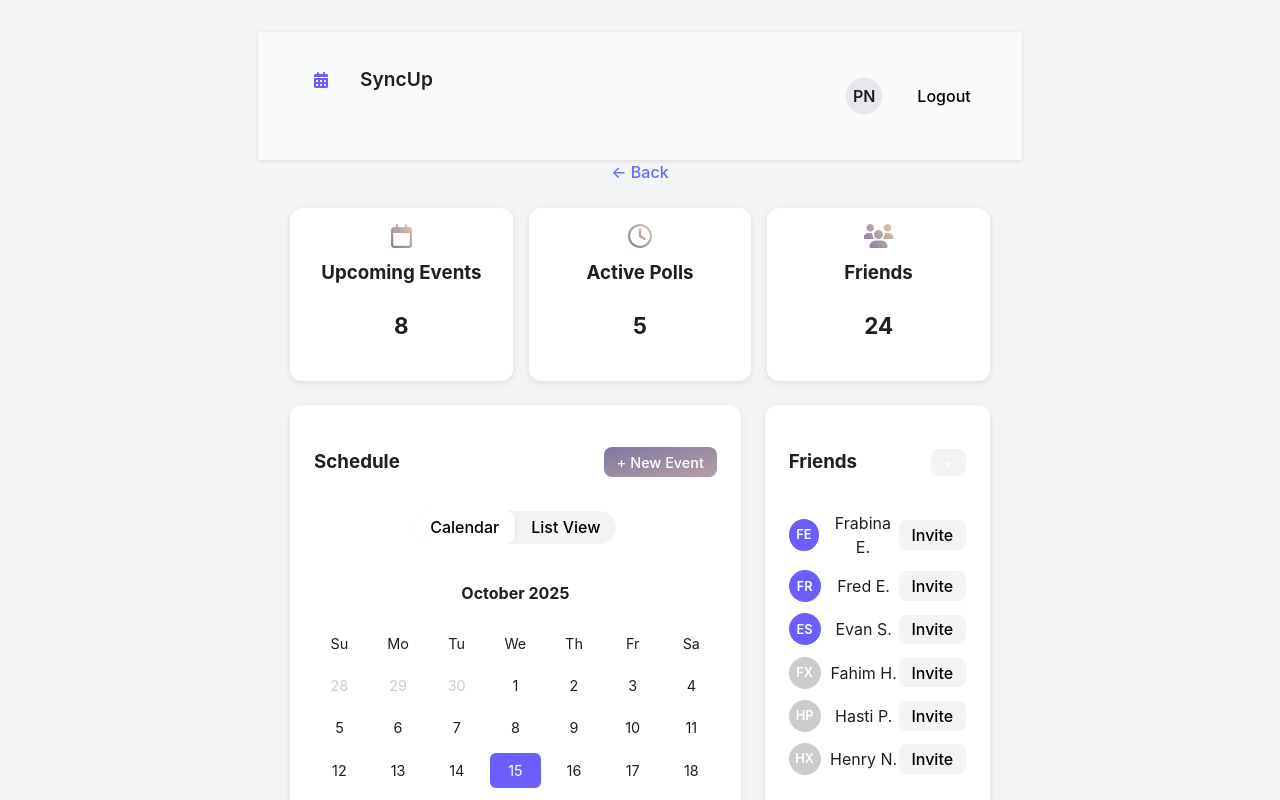
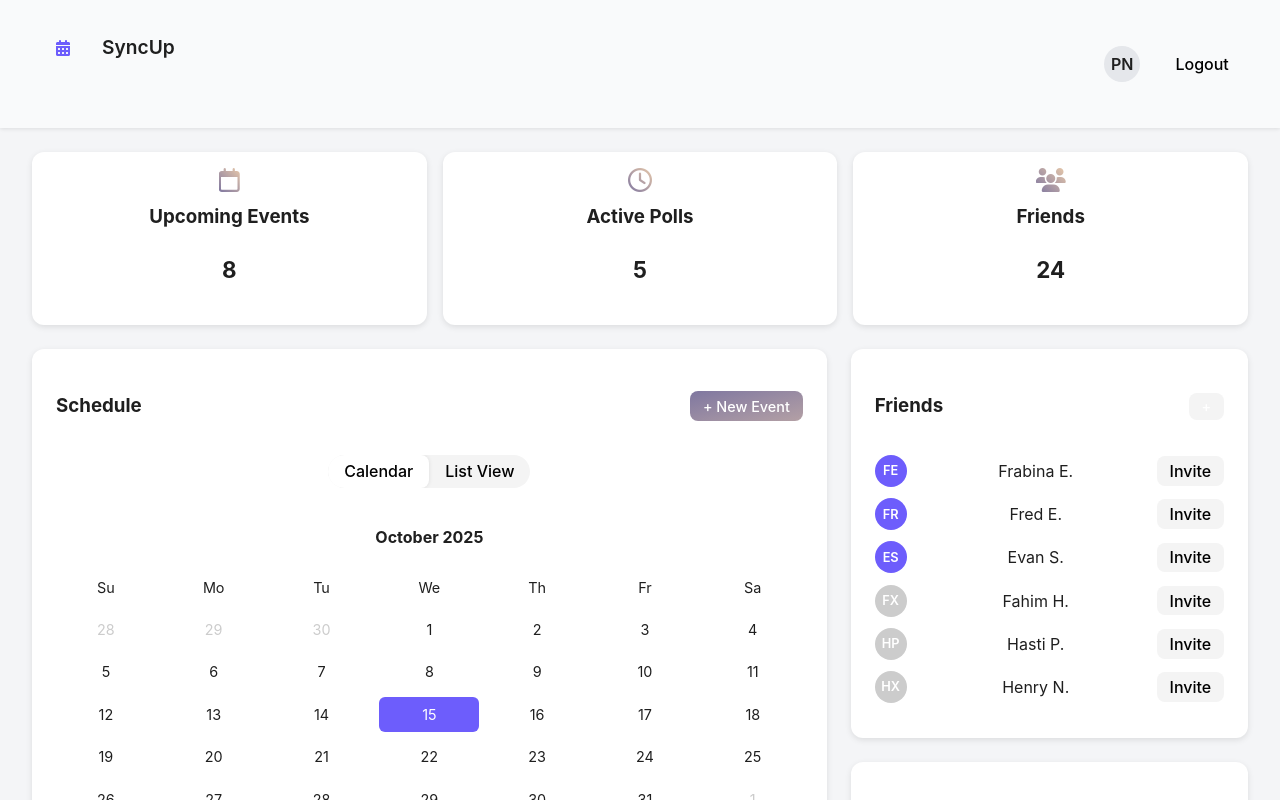
Before and after one commit to SirFixAL0t/utd_cs_3354.005_group_5_project, a React (Vite) app in the folder sync_up_frontend/: page /dashboard in a window 1280 px wide. Shown: the top 800 px of the page. Built offline with nearby package versions, Linux system fonts and the light colour scheme.

Commit message:
fixed sizing issues

```diff
--- a/sync_up_frontend/src/Dashboard.jsx
+++ b/sync_up_frontend/src/Dashboard.jsx
@@ -20,6 +20,7 @@ export default function Dashboard() {
 
   return (
     <>
+    <div class="w-full">
       <nav className="navbar">
         <div className="nav-left">
           <i className="fa-solid fa-calendar-days logo" />
@@ -31,9 +32,6 @@ export default function Dashboard() {
         </div>
       </nav>
 
-      <div style={{ padding: '0 2rem' }}>
-        <Link to="/">← Back</Link>
-      </div>
 
       <main className="dashboard">
         <section className="top-cards">
@@ -139,6 +137,8 @@ export default function Dashboard() {
           </aside>
         </section>
       </main>
+      </div>
     </>
+
   )
 }
--- a/sync_up_frontend/src/dashboard.css
+++ b/sync_up_frontend/src/dashboard.css
@@ -1,5 +1,12 @@
 /* copied/adapted from public/style.css for Dashboard component */
 /* General */
+html, body, #root, .dashboard {
+  width: 100%;
+  min-width: 100%;
+  max-width: none !important;
+  margin: 0 !important;
+  padding: 0;
+}
 * {
   box-sizing: border-box;
   font-family: "Inter", sans-serif;
@@ -57,6 +64,8 @@ body {
 
 /* Dashboard layout */
 .dashboard {
+  width: 100%;
+  max-width: none;
   display: flex;
   flex-direction: column;
   gap: 1.5rem;
```
